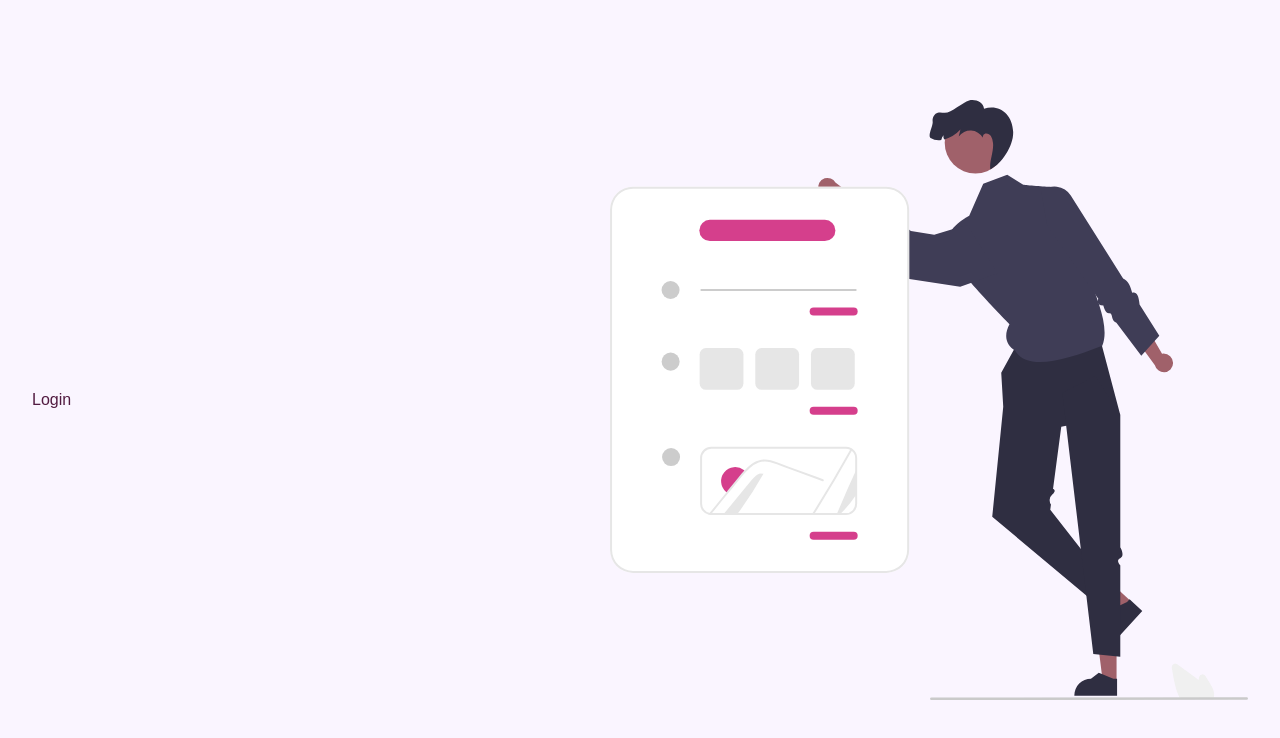
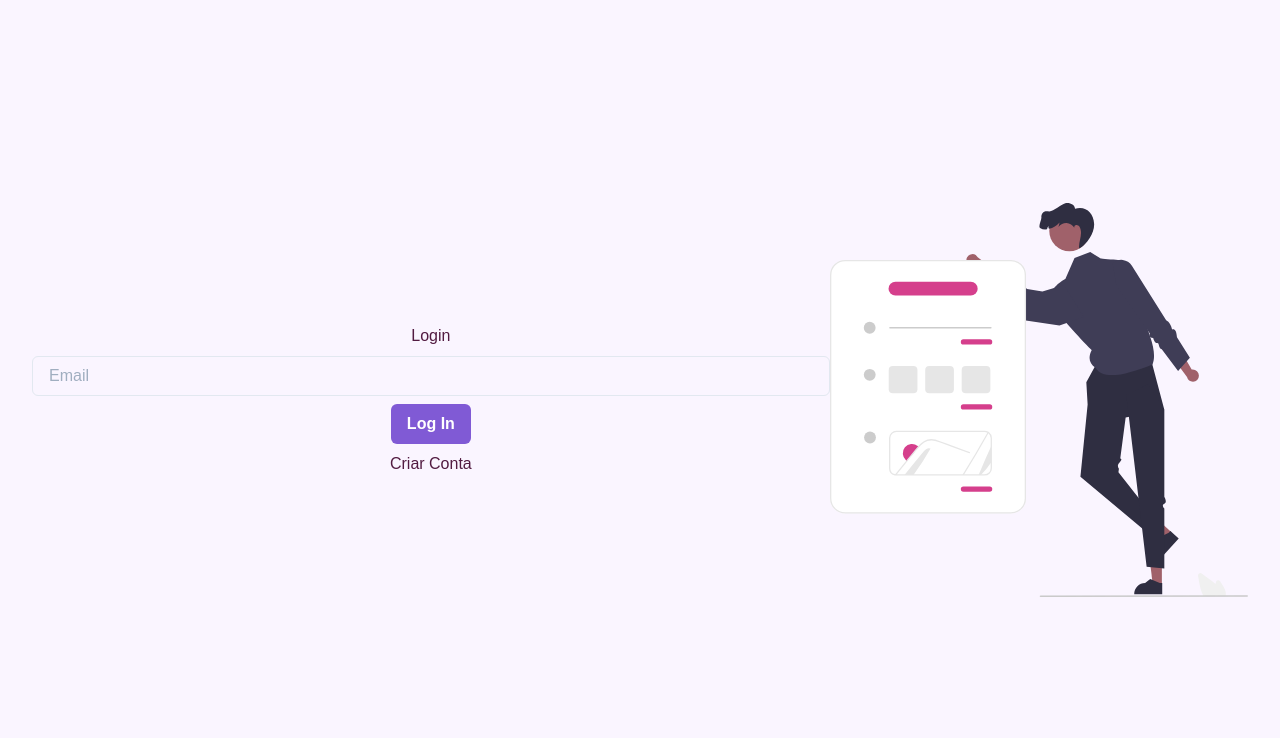
Before and after one commit to fischerafael/clientr, a Next.js app: page /login in a window 1280 px wide. Shown: the top 738 px of the page. Built offline with nearby package versions, Linux system fonts and the light colour scheme.

Commit message:
feat: add basic structure to login

```diff
--- a/src/pages/PagePublicLogin/index.tsx
+++ b/src/pages/PagePublicLogin/index.tsx
@@ -1,5 +1,6 @@
 import React from "react";
-import { Flex, Text } from "@chakra-ui/react";
+import NextLink from "next/link";
+import { Button, Flex, Input, Text, VStack } from "@chakra-ui/react";
 
 import { TemplatePagePublic } from "../../components/Templates/TemplatePublicPage";
 
@@ -7,9 +8,17 @@ export const PagePublicLogin = () => {
   return (
     <TemplatePagePublic
       leftSection={
-        <Flex>
+        <VStack w="full">
           <Text>Login</Text>
-        </Flex>
+
+          <Input placeholder="Email" />
+
+          <Button colorScheme="purple">Log In</Button>
+
+          <NextLink href="/create-account">
+            <Text as="a">Criar Conta</Text>
+          </NextLink>
+        </VStack>
       }
     />
   );
```
